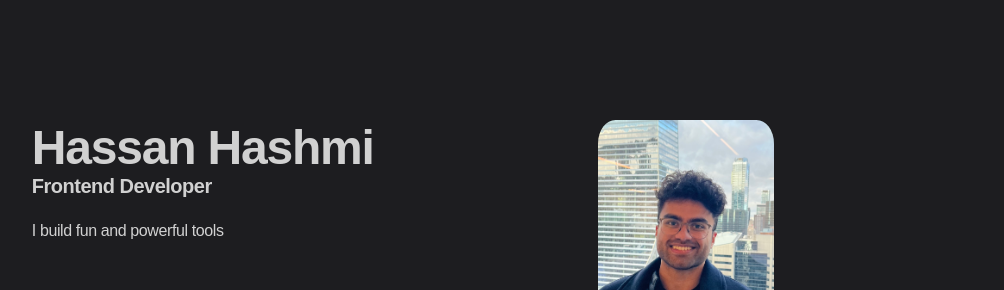
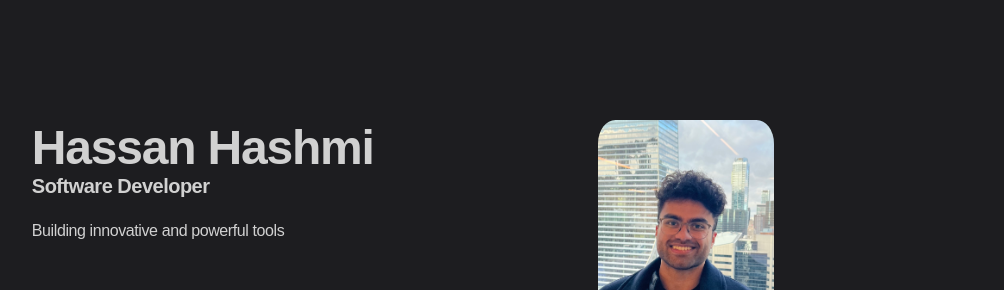
Before and after one commit to KuroMaple/portfolio, a React (Vite) app: page / in a window 1280 px wide. Shown: the top 290 px of the page, without its empty margins (141-1145 px from the left). Built offline with nearby package versions, Linux system fonts and the light colour scheme; a web font is replaced by a local one.

Commit message:
generalised about me section

```diff
--- a/src/App.tsx
+++ b/src/App.tsx
@@ -19,8 +19,8 @@ function App() {
           <a className='app__title-name' onClick={() => setCurrentContent('Welcome')} >
             Hassan Hashmi
           </a>
-          <a className='app__title-subtitle'>Frontend Developer</a>
-          <a className='app__title-subtext'>I build fun and powerful tools</a>
+          <a className='app__title-subtitle'>Software Developer</a>
+          <a className='app__title-subtext'>Building innovative and powerful tools</a>
         </div>
 
 
```
